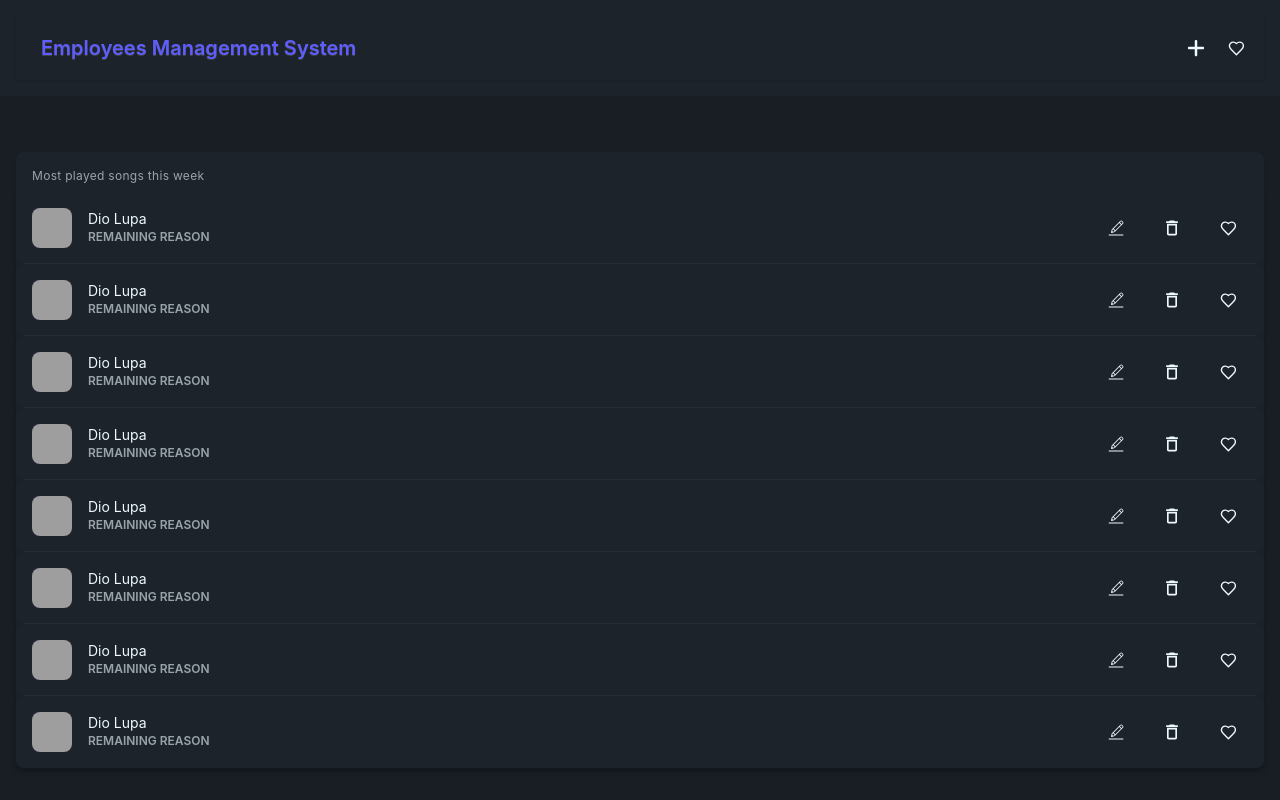
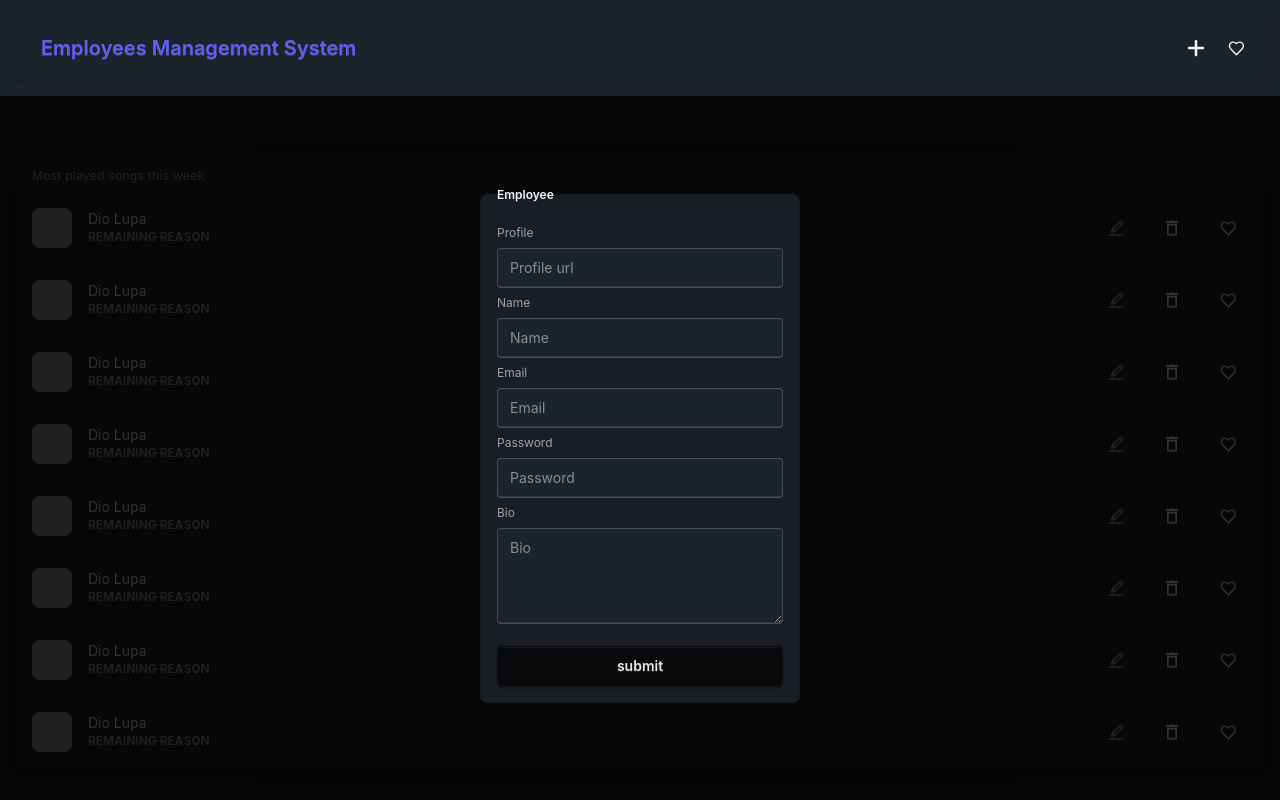
Before and after one commit to mqkhan125/Employee_Managment_System, a React (Vite) app: page / in a window 1280 px wide. Both pictures are taken after a click on the button 1196 px from the left and 48 px from the top of the page. Shown: the top 800 px of the page. Built offline with nearby package versions, Linux system fonts and the light colour scheme; grey boxes are pictures that could not be loaded.

Commit message:
feat: implement EmployeePopup and connect to employeePopup slice

```diff
--- a/src/App.jsx
+++ b/src/App.jsx
@@ -2,11 +2,13 @@ import React from 'react'
 import Navbar from './Components/Navbar/Navbar'
 import Footer from './Components/Footer/Footer'
 import EmployeeLists from './Components/Employees/EmployeeLists'
+import EmployessPopup from './Components/Employees/EmployessPopup'
 
 const App = () => {
   return (
     <>
     <div data-theme="dark" className='min-h-screen w-full flex flex-col bg-base-200'>
+      <EmployessPopup />
       <Navbar/>
       <div className='flex-1 py-10'>
         <EmployeeLists />
--- /dev/null
+++ b/src/Components/Employees/EmployessPopup.jsx
@@ -0,0 +1,39 @@
+import React from "react";
+import { useDispatch, useSelector } from "react-redux";
+import { closeEmployeePopup } from "../../Store/Features/EmplyeePopup/popup.slice";
+
+const EmployessPopup = () => {
+
+   const popupState = useSelector((state) => state.popup.employeePopup);
+   console.log(popupState)
+   const dispatch = useDispatch();
+
+   if(!popupState) return null;
+
+  return (
+    <div onClick={() => dispatch(closeEmployeePopup())} className="fixed top-10 left-0 w-full h-full bg-black/80 z-20 flex items-center justify-center p-4 ">
+      <fieldset onClick={(e) => e.stopPropagation()} className="fieldset bg-base-200 border-base-300 rounded-box w-xs border p-4">
+        <legend className="fieldset-legend">Employee</legend>
+
+        <label className="label">Profile</label>
+        <input type="text" className="input" placeholder="Profile url" />
+
+        <label className="label">Name</label>
+        <input type="text" className="input" placeholder="Name" />
+
+        <label className="label">Email</label>
+        <input type="email" className="input" placeholder="Email" />
+
+        <label className="label">Password</label>
+        <input type="password" className="input" placeholder="Password" />
+
+        <label className="label">Bio</label>
+        <textarea name="bio" className="textarea h-24" placeholder="Bio"></textarea>
+
+        <button className="btn btn-neutral mt-4">submit</button>
+      </fieldset>
+    </div>
+  );
+};
+
+export default EmployessPopup;
--- a/src/Components/Navbar/Navbar.jsx
+++ b/src/Components/Navbar/Navbar.jsx
@@ -1,8 +1,13 @@
 import React from "react";
 import Layout from "../layout/Layout";
 import { FaPlus } from "react-icons/fa6";
+import { useDispatch } from "react-redux";
+import { openEmployeePopup } from "../../Store/Features/EmplyeePopup/popup.slice";
 
 const Navbar = () => {
+
+    const dispatch = useDispatch();
+
   return (
     <div className="sticky top-0 z-50 bg-base-100">
       <Layout>
@@ -13,7 +18,7 @@ const Navbar = () => {
             </a>
           </div>
           <div className="navbar-end">
-            <button className="btn btn-ghost btn-circle">
+            <button onClick={() => dispatch(openEmployeePopup())} className="btn btn-ghost btn-circle">
               <FaPlus className="text-xl" />
             </button>
             <button className="btn btn-ghost btn-circle">
--- /dev/null
+++ b/src/Store/Features/EmplyeePopup/popup.slice.js
@@ -0,0 +1,23 @@
+import { createSlice } from "@reduxjs/toolkit";
+
+
+const initialState = {
+    employeePopup: false,
+    deletPopup : false,
+}
+
+const employeePopupSlice = createSlice({
+    name: "employee",
+    initialState,
+    reducers: {
+        openEmployeePopup: (state, action) => {
+            state.employeePopup = action.payload ?? true
+        },
+        closeEmployeePopup: (state) => {
+            state.employeePopup = false
+        }
+    }
+})
+
+export const { openEmployeePopup, closeEmployeePopup } = employeePopupSlice.actions
+export default employeePopupSlice.reducer
--- a/src/Store/Features/SliceReduce.js
+++ /dev/null
@@ -1,20 +0,0 @@
-import { createSlice } from "@reduxjs/toolkit";
-
-  const initialState = {
-   value: 0,
- };
-
-export const sliceReducer = createSlice({
-    name: 'sliceReducer',
-    initialState,
-    reducers: {
-        increment: (state) => {
-            state.value += 1;
-        },
-        decrement: (state) => {
-            state.value -= 1;
-        }
-
-    }
-
-})
--- a/src/Store/Store.js
+++ b/src/Store/Store.js
@@ -1,7 +1,8 @@
 import { configureStore } from "@reduxjs/toolkit";
+import employeePopupReducer from "./Features/EmplyeePopup/popup.slice";
 
 export const store = configureStore({
     reducer: {
-
+        popup : employeePopupReducer,
     }
 })
```
